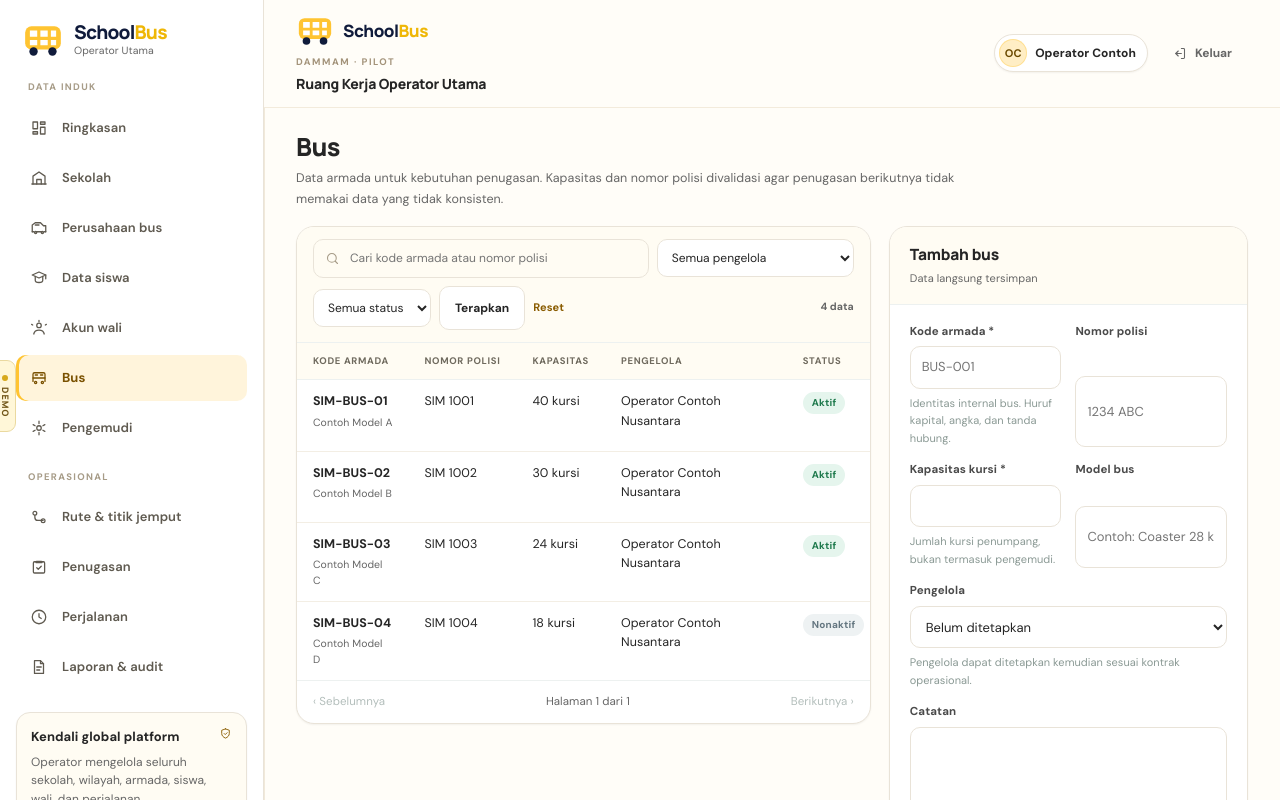
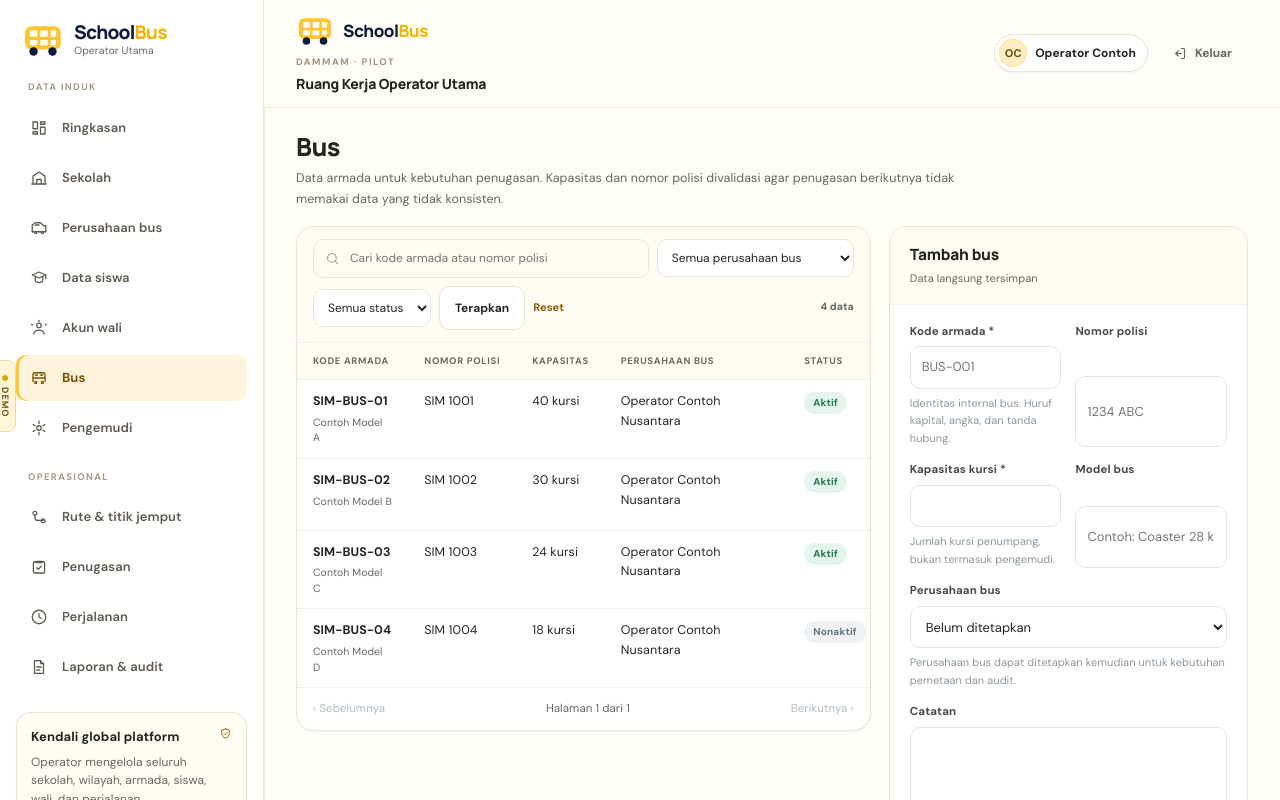
Before and after one commit to irusandi-hub/school-bus-management, a Next.js app: page /admin/bus in a window 1280 px wide. Shown: the top 800 px of the page. Built offline with nearby package versions, Linux system fonts and the light colour scheme.

Commit message:
chore(operator): align module labels with global Operator workspace

```diff
--- a/app/admin/bus/page.tsx
+++ b/app/admin/bus/page.tsx
@@ -18,7 +18,7 @@ import type { BusRow } from "@/lib/types";
 import { sanitizeSearch } from "@/lib/validation";
 import { saveBus, setBusActive } from "./actions";
 
-export const metadata: Metadata = { title: "Bus | Pengelola" };
+export const metadata: Metadata = { title: "Bus | Operator" };
 
 const path = "/admin/bus";
 const selectColumns = "id, fleet_code, plate_number, capacity, model, notes, operator_id, active, operators(name)";
@@ -113,15 +113,15 @@ export default async function BusPage({
     },
     {
       name: "operator_id",
-      label: "Pengelola",
+      label: "Perusahaan bus",
       type: "select",
       fullWidth: true,
       defaultValue: editing?.operator_id ?? "",
       options: [{ value: "", label: "Belum ditetapkan" }, ...operatorOptions],
       help:
         operatorOptions.length === 0
-          ? "Belum ada pengelola aktif. Bus tetap dapat disimpan tanpa pengelola."
-          : "Pengelola dapat ditetapkan kemudian sesuai kontrak operasional.",
+          ? "Belum ada perusahaan bus aktif. Bus tetap dapat disimpan tanpa pengelompokan perusahaan."
+          : "Perusahaan bus dapat ditetapkan kemudian untuk kebutuhan pemetaan dan audit.",
     },
     {
       name: "notes",
@@ -154,8 +154,8 @@ export default async function BusPage({
             resetHref={path}
             filters={
               <>
-                <select name="operator" defaultValue={operatorFilter} aria-label="Filter pengelola">
-                  <option value="">Semua pengelola</option>
+                <select name="operator" defaultValue={operatorFilter} aria-label="Filter perusahaan bus">
+                  <option value="">Semua perusahaan bus</option>
                   {operators.map((operator) => (
                     <option key={operator.id} value={operator.id}>
                       {operator.name}
@@ -178,7 +178,7 @@ export default async function BusPage({
                   <th scope="col">Kode armada</th>
                   <th scope="col">Nomor polisi</th>
                   <th scope="col">Kapasitas</th>
-                  <th scope="col">Pengelola</th>
+                  <th scope="col">Perusahaan bus</th>
                   <th scope="col">Status</th>
                   <th scope="col">Tindakan</th>
                 </tr>
```
